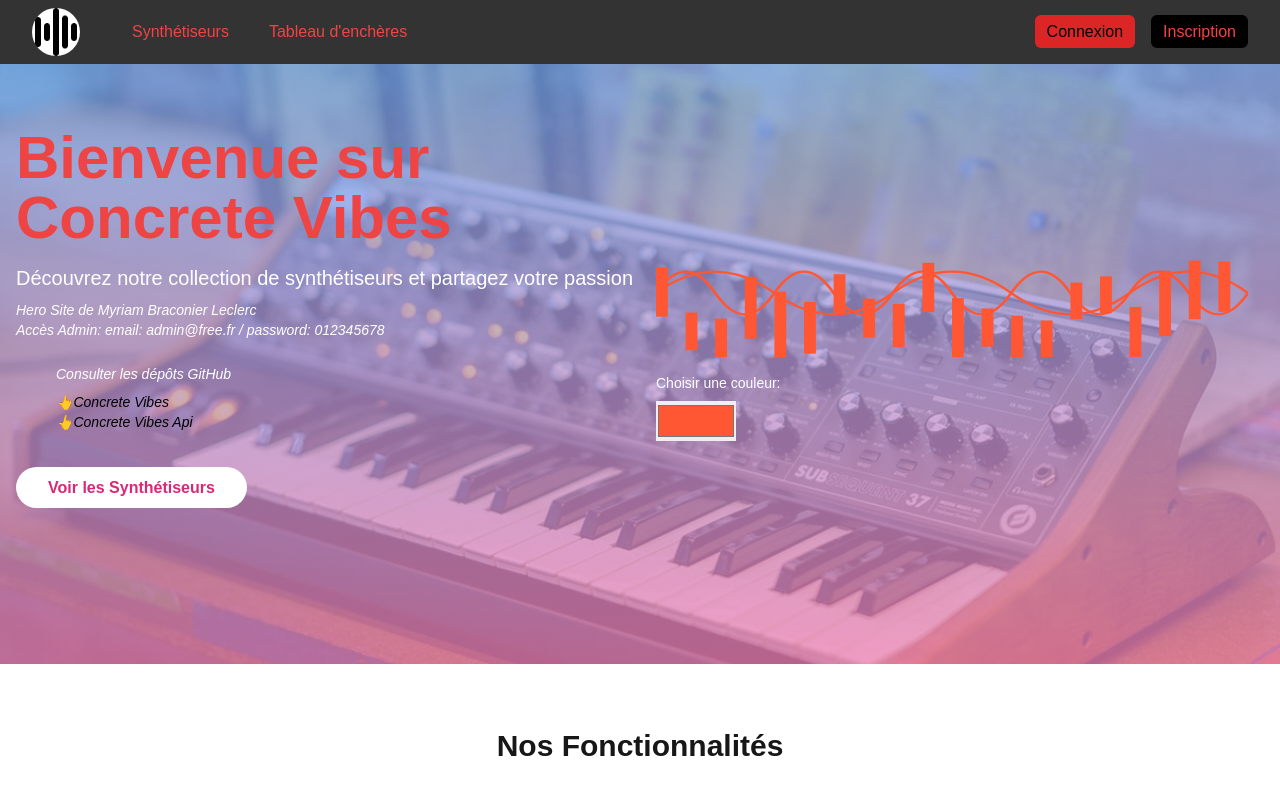
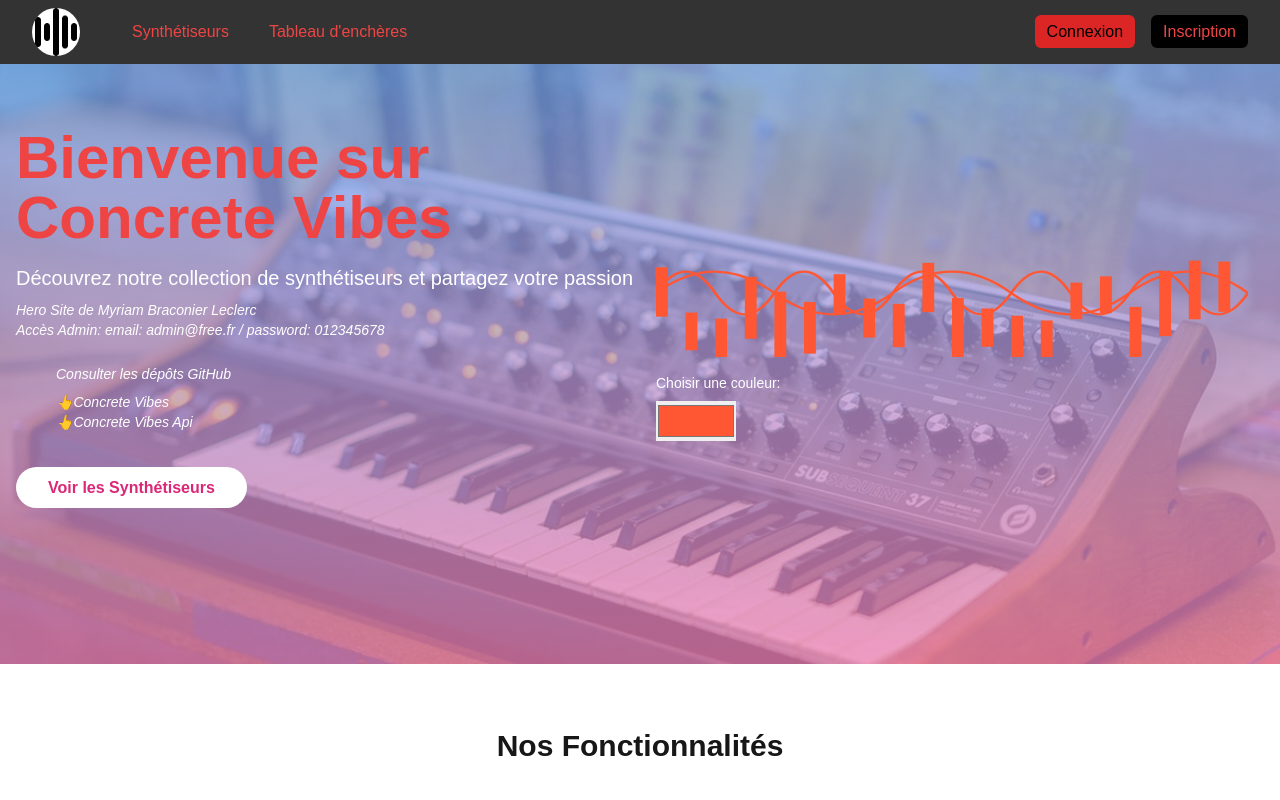
Before and after one commit to myriam-braconier/cv_frontend, a Next.js app: page / in a window 1280 px wide. Shown: the top 800 px of the page. Built offline with nearby package versions, Linux system fonts and the light colour scheme.

Commit message:
homepage

```diff
--- a/src/app/page.tsx
+++ b/src/app/page.tsx
@@ -71,7 +71,7 @@ export default function HomePage() {
 									<span>
 										<Link
 											href="https://github.com/volubyl01/cv_frontend.git"
-											className="text-black"
+											className=""
 										>
 											Concrete Vibes
 										</Link>
@@ -81,7 +81,7 @@ export default function HomePage() {
 										</span>
 										<Link
 											href="https://github.com/volubyl01/cv_backend.git"
-											className="text-black"
+											className=""
 										>
 											Concrete Vibes Api
 										</Link>
```
